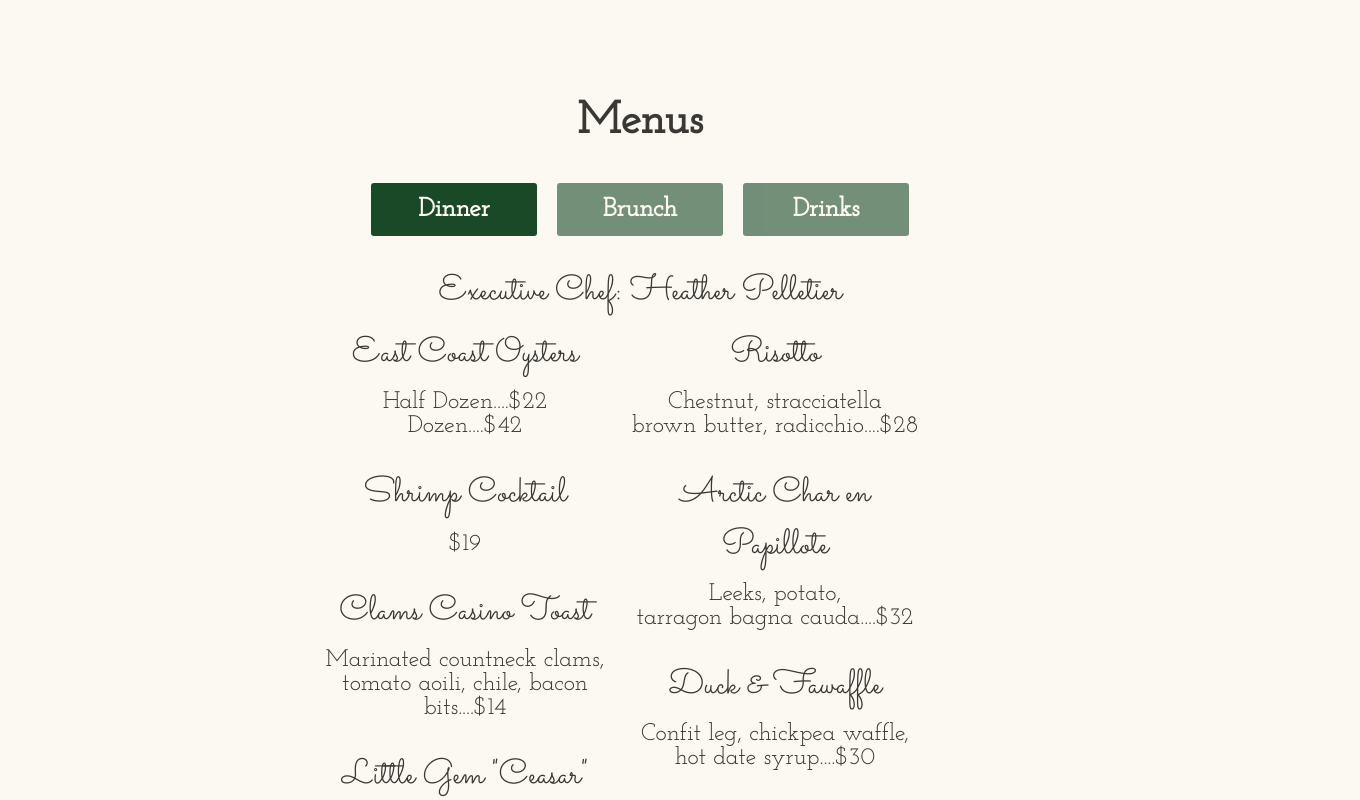
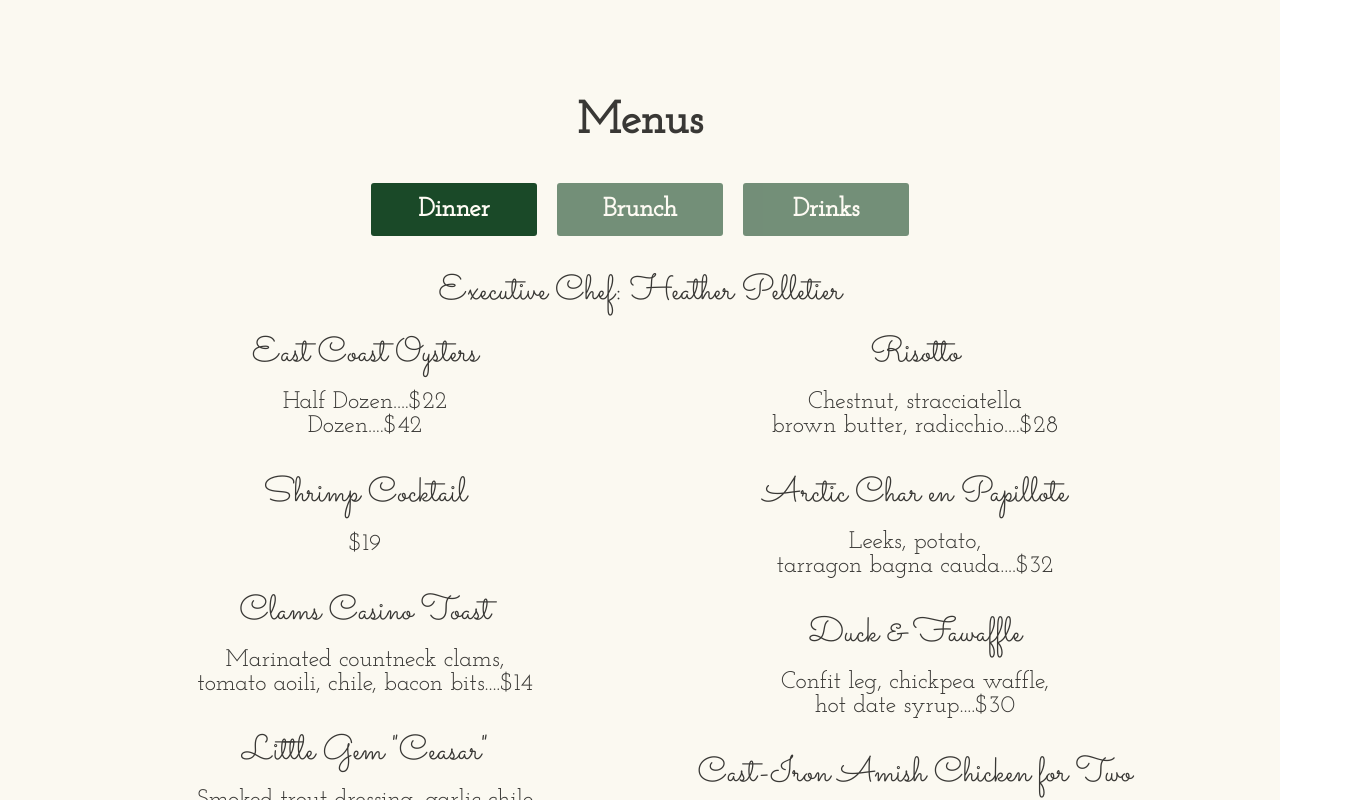
Before and after one commit to FelicityZhang/Chumleys, a React (Create React App) app in the folder chumleys_app/: page / in a window 1280 px wide. Shown: the top 800 px of the page, 1360 px wide, since content can reach past the window. Built offline with nearby package versions, Linux system fonts and the light colour scheme.

Commit message:
Menu CSS finish

```diff
--- a/chumleys_app/src/Components/Menu/Menu.css
+++ b/chumleys_app/src/Components/Menu/Menu.css
@@ -1,72 +1,66 @@
 .menu-component{
-    width: 1440px;
-    height: 1400px;
+    width: 100%;
+    height: 1500px;
     background-color: #fbf9f1;
     color: black;
     text-align: center;
     font-family: 'Josefin Slab', serif;
 }
+
+.menus {
+  position: relative;
+  top: 99px;
+  width: 129px;
+  width: 100%;
+  height: 53px;
+  font-family: 'Josefin Slab', serif;
+  font-size: 45px;
+  font-weight: 600;
+  display: inline-block;
+  color: #393835;
+}
 .row{
     display:flex;
-    width: 1000px;
-}
-
-.column-1{
-    position: relative;
-    margin-left: 200px;
+    width: 100%;
 }
 
 .column-2{
     flex:50%;
     margin-right: 10px;
+    margin-left: 100px;
 }
 .column-3{
     flex:50%;
     margin-left: 10px;
+    margin-right: 100px;
 }
 
-.brunch-column-1{
-    position: relative;
-    margin-left: 400px;
-}
 
 .brunch-column-2{
-    flex:50%;
-    margin-right: 10px;
+  flex:50%;
+  margin-right: 10px;
+  margin-left: 100px;
 }
 .brunch-column-3{
-    flex:50%;
-    margin-left: 10px;
-}
-
-.dinner-column-1{
-    position: relative;
-    margin-left: 400px;
+  flex:50%;
+  margin-left: 10px;
+  margin-right: 100px;
 }
 
 .dinner-column-2{
-    flex:50%;
-    margin-right: 10px;
+  flex:50%;
+  margin-right: 10px;
+  margin-left: 100px;
 }
 .dinner-column-3{
-    flex:50%;
-    margin-left: 10px;
+  flex:50%;
+  margin-left: 10px;
+  margin-right: 100px;
 }
-
-.menus {
-    position: relative;
-    top: 99px;
-    width: 129px;
-    height: 53px;
-    font-family: 'Josefin Slab', serif;
-    font-size: 45px;
-    font-weight: 600;
-    display: inline-block;
-    color: #393835;
-  }
 
   button {
     position: relative;
+    border: none;
     top: 120px;
     width: 166px;
     height: 53px;
@@ -75,6 +69,7 @@
     border: 0;
     margin: 10px;
     display: inline-block;
+    outline: none;
   }
 
   button.true {
@@ -171,6 +166,7 @@
 
   .drinks-button{
     position: relative;
+    border: none;
     top: 150px;
     width: 234px;
     height: 53px;
@@ -181,4 +177,5 @@
     font-weight: 600;
     color: #444340;
     display: inline-block;
+    outline: none;
   }
```
